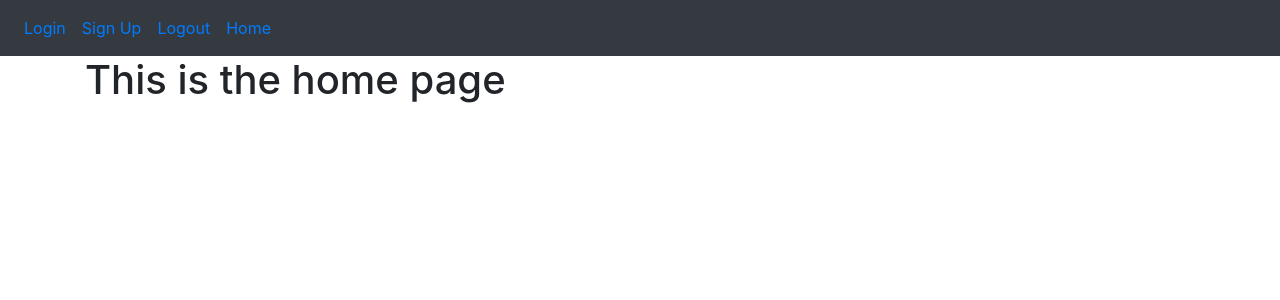
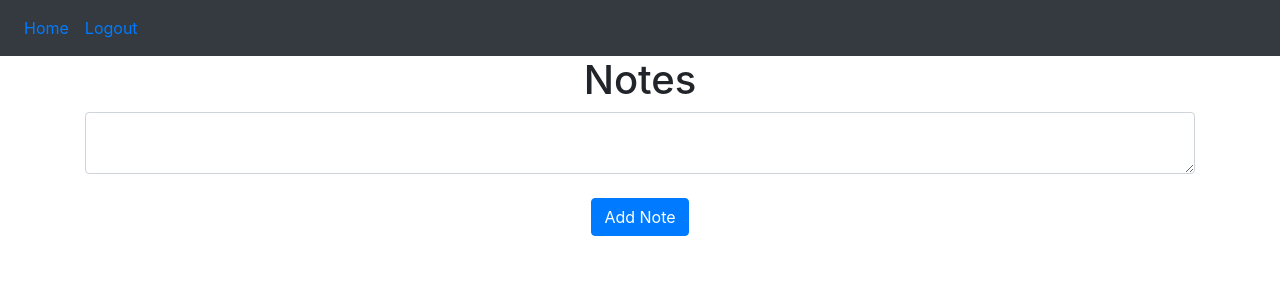
Before and after one commit to aerielellisk5/flask_youtube_tutorial, a Flask app: page / in a window 1280 px wide. Shown: the top 300 px of the page. Run offline with Flask 3, Linux system fonts and the light colour scheme; a user stored in the database is signed in; some libraries are stand-ins or nearby versions.

Commit message:
finished the todo app - can create a user, add a note, delete a note, all done

```diff
--- a/website/auth.py
+++ b/website/auth.py
@@ -27,12 +27,12 @@ def login():
         else:
             flash('Email does not exist', category='error')
 
-    return render_template("login.html")
+    return render_template("login.html", user=current_user)
 
 @auth.route('/logout')
 @login_required
 def logout():
-    logout_user
+    logout_user()
     return redirect(url_for('auth.login'))
 
 @auth.route('/sign-up', methods=['GET', 'POST'])
@@ -68,4 +68,4 @@ def sign_up():
             login_user(user, remember=True)
             return redirect(url_for('views.home'))
 
-    return render_template("sign_up.html")
+    return render_template("sign_up.html", user=current_user)
--- a/website/templates/base.html
+++ b/website/templates/base.html
@@ -19,10 +19,14 @@
                     </button>
                     <div class="collapse navbar-collapse" id="navbar">
                         <div class="navbar-nav">
-                            <a class="nav-link" id="login" href="/login">Login</a>
-                            <a class="nav-link" id="signUp" href="/sign-up">Sign Up</a>
-                            <a class="nav-link" id="logout" href="/logout">Logout</a>
-                            <a class="nav-link" id="home" href="/">Home</a>
+                          {% if user.is_authenticated %}
+                          <a class="nav-link" id="home" href="/">Home</a>
+                          <a class="nav-link" id="logout" href="/logout">Logout</a>
+                          {% else %}
+                          <a class="nav-link" id="login" href="/login">Login</a>
+                          <a class="nav-link" id="signUp" href="/sign-up">Sign Up</a>
+                          {% endif %}
+
                         </div>
                     </div>
             </nav>
--- a/website/templates/home.html
+++ b/website/templates/home.html
@@ -1,6 +1,23 @@
 {% extends "base.html" %}
 {% block title %}Home{% endblock %}
+{% block content %}
 
-{% block content %}
-<h1> This is the home page</h1>
+<h1 align="center">Notes</h1>
+<ul class="list-group list-group-flush" id="notes">
+    {% for note in user.notes%}
+        <li class="list-group-item">{{note.data}}
+            <button type="button" class="close" onClick="deleteNote({{ note.id }})">
+                <span aria-hidden="true">&times;</span>
+            </button>
+        </li>
+    {% endfor%}
+</ul>
+
+<form method="POST">
+    <textarea name="note" id="note" class="form-control"></textarea>
+    <br />
+    <div align="center">
+        <button type="submit" class="btn btn-primary">Add Note</button>
+    </div>
+</form>
 {% endblock %}
--- a/website/views.py
+++ b/website/views.py
@@ -1,12 +1,38 @@
-from flask import Blueprint, render_template
+from flask import Blueprint, render_template, request, flash
 from flask_login import login_required, current_user
+from .models import Note
+from . import db
 
+import json, jsonify
 
 views = Blueprint('views', __name__)
 
-@views.route('/')
+@views.route('/', methods=['GET', 'POST'])
 @login_required
 # for some odd reason this isnt working and I have no idea why....
 def home():
     # pass - what does pass do?
-    return render_template("home.html")
+
+    if request.method == 'POST':
+        note = request.form.get('note')
+
+        if len(note) < 1:
+            flash('NOTE IS TOO SHORT', category='error')
+        else:
+            new_note = Note(data=note, user_id=current_user.id)
+            db.session.add(new_note)
+            db.session.commit()
+            flash('Note Added')
+    return render_template("home.html", user=current_user)
+
+@views.route('/delete-note', methods=['POST'])
+def delete_note():
+    note = json.loads(request.data)
+    noteId = note['noteId']
+    note = Note.query.get(noteId)
+    if note:
+        if note.user_id == current_user.id:
+            db.session.delete(note)
+            db.session.commit()
+
+    return jsonify({})
```
Also changed, not shown: website/static/index.html (added, +7 -0 lines), instance/database.db.
